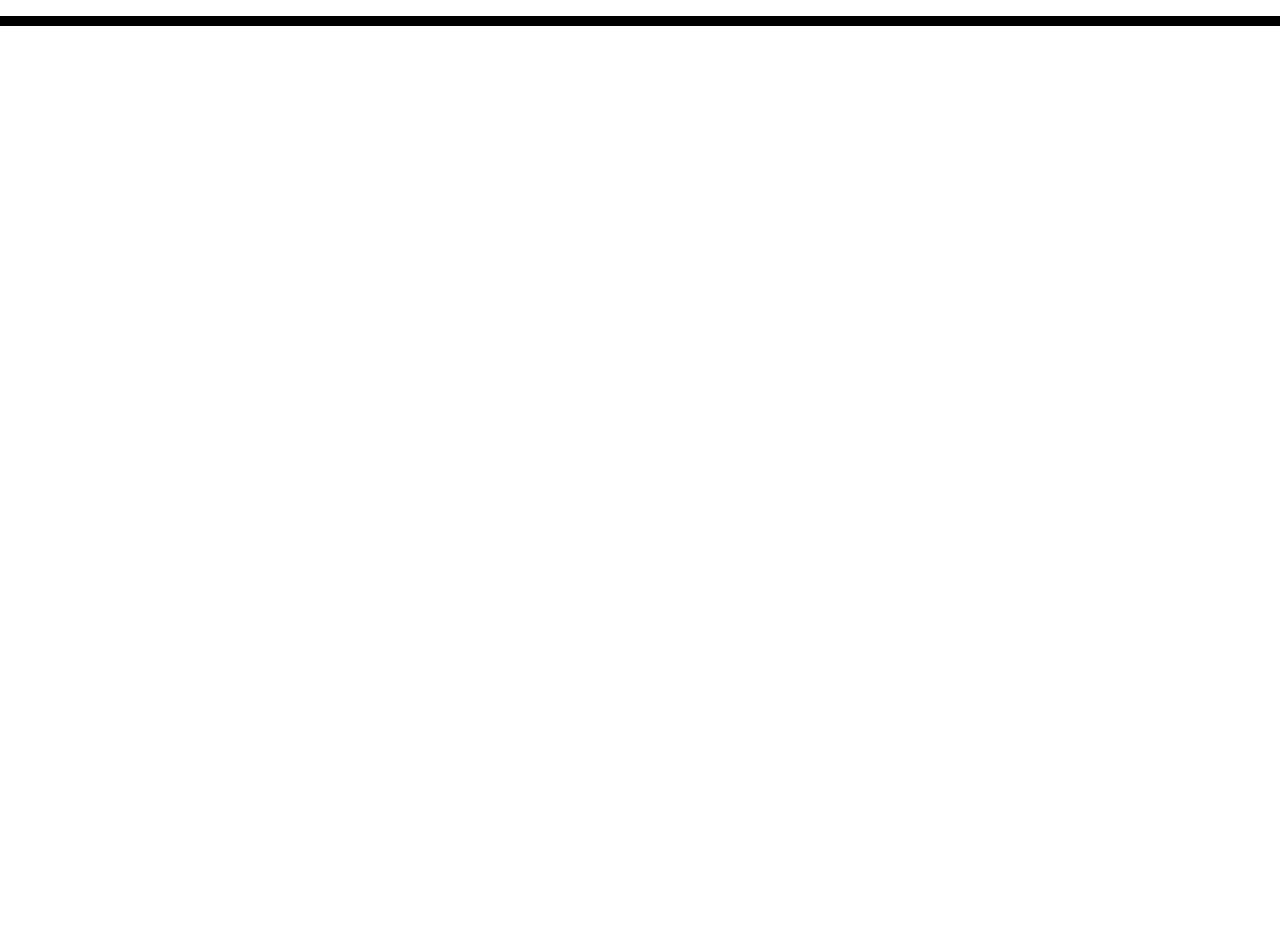
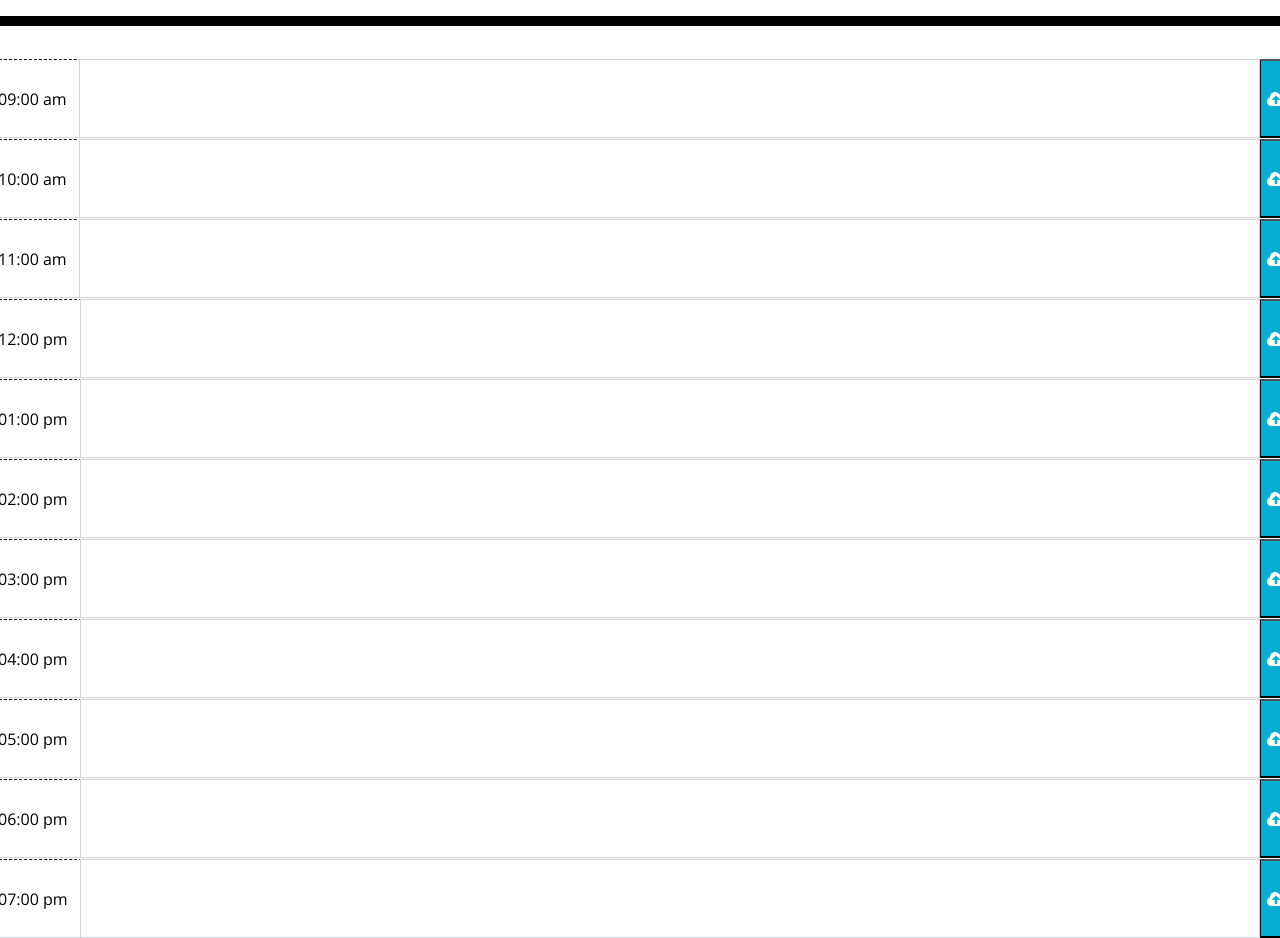
Before and after one commit to tanyaleepr/work-day-scheduler, a plain HTML site: page index.html in a window 1280 px wide. Shown: the part 280-1218 px from the top of the page. Before the commit the page ends 800 px from the top, so only its background shows below. Drawn offline with nearby package versions, Linux system fonts and the light colour scheme; files that its build step writes are made by us from their sources.

Commit message:
sections added including row, group, textarea, and buttons in html

```diff
--- a/index.html
+++ b/index.html
@@ -33,7 +33,117 @@
     <div class="container">
       <!-- Timeblocks go here -->
     </div>
+    <div class="row">
+      <div class="input-group">
+        <div class="input-group-prepend">
+          <span class="input-group-text hour">09:00 am </span>
+        </div>
+        <textarea class="form-control" aria-label="With textarea" id="9am"></textarea>
+        <button type="button" class="saveBtn"><i class="fas fa-cloud-upload-alt"></i></button>
+      </div>
+    </div>
 
+    <div class="row">
+      <div class="input-group">
+        <div class="input-group-prepend">
+          <span class="input-group-text hour">10:00 am </span>
+        </div>
+        <textarea class="form-control" aria-label="With textarea" id="10am"></textarea>
+        <button type="button" class="saveBtn"><i class="fas fa-cloud-upload-alt"></i></button>
+      </div>
+    </div>
+
+    <div class="row">
+      <div class="input-group">
+        <div class="input-group-prepend">
+          <span class="input-group-text hour">11:00 am </span>
+        </div>
+        <textarea class="form-control" aria-label="With textarea" id="11am"></textarea>
+        <button type="button" class="saveBtn"><i class="fas fa-cloud-upload-alt"></i></button>
+      </div>
+    </div>
+
+    <div class="row">
+      <div class="input-group">
+        <div class="input-group-prepend">
+          <span class="input-group-text hour">12:00 pm </span>
+        </div>
+        <textarea class="form-control" aria-label="With textarea" id="12pm"></textarea>
+        <button type="button" class="saveBtn"><i class="fas fa-cloud-upload-alt"></i></button>
+      </div>
+    </div>
+
+    <div class="row">
+      <div class="input-group">
+        <div class="input-group-prepend">
+          <span class="input-group-text hour">01:00 pm </span>
+        </div>
+        <textarea class="form-control" aria-label="With textarea" id="13pm"></textarea>
+        <button type="button" class="saveBtn"><i class="fas fa-cloud-upload-alt"></i></button>
+      </div>
+    </div>
+
+    <div class="row">
+      <div class="input-group">
+        <div class="input-group-prepend">
+          <span class="input-group-text hour">02:00 pm </span>
+        </div>
+        <textarea class="form-control" aria-label="With textarea" id="14pm"></textarea>
+        <button type="button" class="saveBtn"><i class="fas fa-cloud-upload-alt"></i></button>
+      </div>
+    </div>
+
+    <div class="row">
+      <div class="input-group">
+        <div class="input-group-prepend">
+          <span class="input-group-text hour">03:00 pm </span>
+        </div>
+        <textarea class="form-control" aria-label="With textarea" id="15pm"></textarea>
+        <button type="button" class="saveBtn"><i class="fas fa-cloud-upload-alt"></i></button>
+      </div>
+    </div>
+
+    <div class="row">
+      <div class="input-group">
+        <div class="input-group-prepend">
+          <span class="input-group-text hour">04:00 pm </span>
+        </div>
+        <textarea class="form-control" aria-label="With textarea" id="16pm"></textarea>
+        <button type="button" class="saveBtn"><i class="fas fa-cloud-upload-alt"></i></button>
+      </div>
+    </div>
+
+    <div class="row">
+      <div class="input-group">
+        <div class="input-group-prepend">
+          <span class="input-group-text hour">05:00 pm </span>
+        </div>
+        <textarea class="form-control" aria-label="With textarea" id="17pm"></textarea>
+        <button type="button" class="saveBtn"><i class="fas fa-cloud-upload-alt"></i></button>
+      </div>
+    </div>
+
+    <div class="row">
+      <div class="input-group">
+        <div class="input-group-prepend">
+          <span class="input-group-text hour">06:00 pm </span>
+        </div>
+        <textarea class="form-control" aria-label="With textarea" id="18pm"></textarea>
+        <button type="button" class="saveBtn"><i class="fas fa-cloud-upload-alt"></i></button>
+      </div>
+    </div>
+
+    <div class="row">
+      <div class="input-group">
+        <div class="input-group-prepend">
+          <span class="input-group-text hour">07:00 pm </span>
+        </div>
+        <textarea class="form-control" aria-label="With textarea" id="19pm"></textarea>
+        <button type="button" class="saveBtn"><i class="fas fa-cloud-upload-alt"></i></button>
+      </div>
+    </div>
+
+  </div>
     <script src="https://code.jquery.com/jquery-3.4.1.min.js"></script>
     <script src="https://cdnjs.cloudflare.com/ajax/libs/moment.js/2.24.0/moment.min.js"></script>
     <script src="./assets/js/script.js"></script>
```
